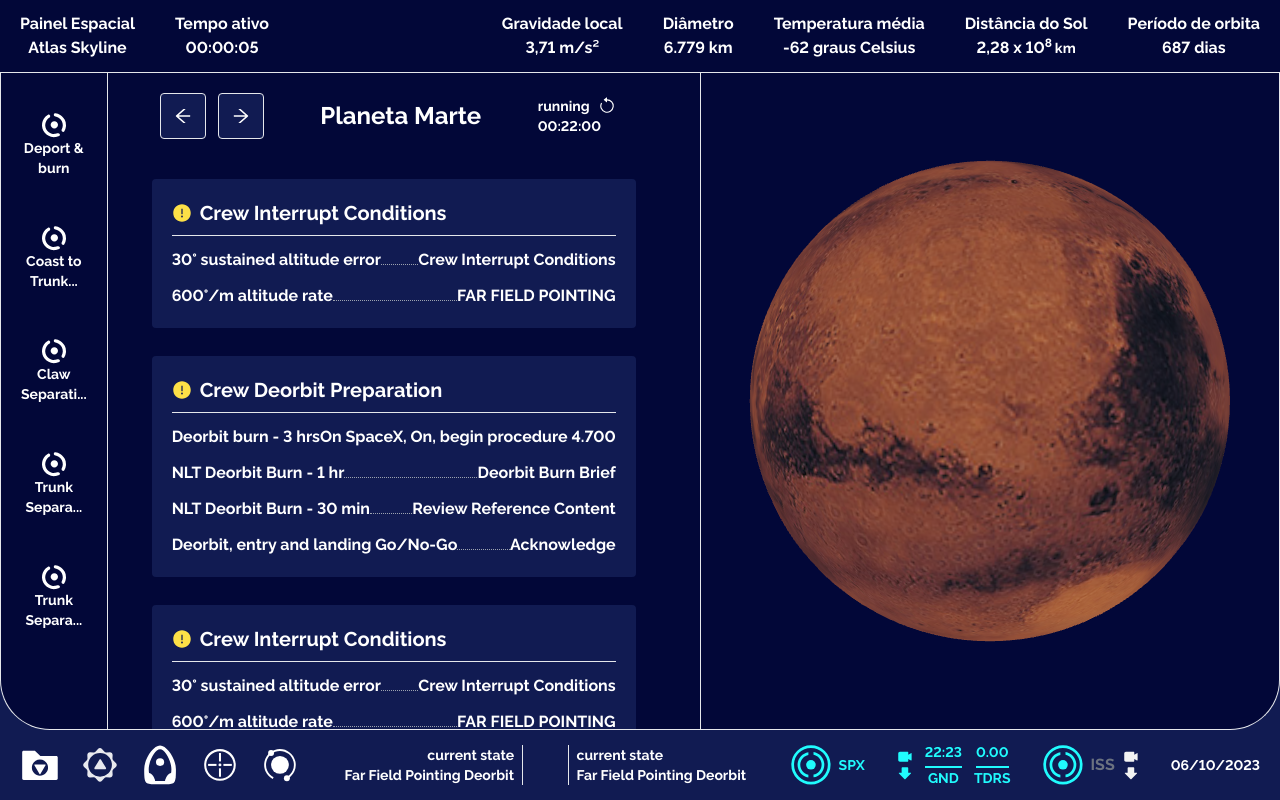
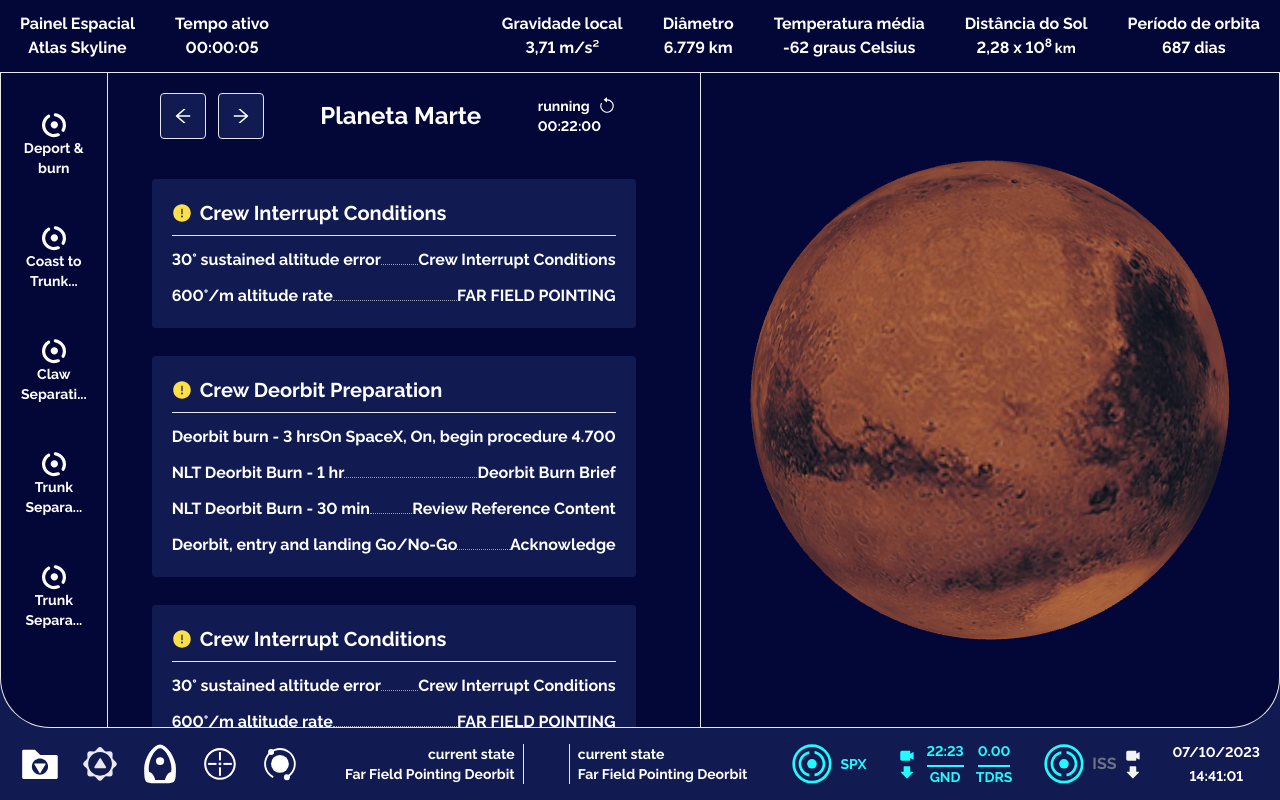
Before and after one commit to Sjhns/atlas-skyline, a Next.js app: page / in a window 1280 px wide. Built offline with nearby package versions, Linux system fonts and the light colour scheme.

Commit message:
feat: add current component time and date

```diff
--- /dev/null
+++ b/src/components/painel/current-datetime.tsx
@@ -0,0 +1,57 @@
+"use client";
+
+import React, { useState, useEffect } from "react";
+
+const formatDate = (date: Date): string => {
+  const day = date.getDate().toString().padStart(2, "0");
+  const month = (date.getMonth() + 1).toString().padStart(2, "0"); // Month is zero-based
+  const year = date.getFullYear();
+  return `${day}/${month}/${year}`;
+};
+
+const formatTime = (date: Date): string => {
+  const hours = date.getHours().toString().padStart(2, "0");
+  const minutes = date.getMinutes().toString().padStart(2, "0");
+  const seconds = date.getSeconds().toString().padStart(2, "0");
+  return `${hours}:${minutes}:${seconds}`;
+};
+
+export const CurrentDate: React.FC = () => {
+  const [currentDate, setCurrentDate] = useState<string>(
+    formatDate(new Date())
+  );
+
+  useEffect(() => {
+    const interval = setInterval(() => {
+      setCurrentDate(formatDate(new Date()));
+    }, 1000); // Atualiza a cada segundo
+
+    return () => clearInterval(interval);
+  }, []);
+
+  return (
+    <div>
+      <span className="text-sm font-bold">{currentDate}</span>
+    </div>
+  );
+};
+
+export const CurrentTime = () => {
+  const [currentTime, setCurrentTime] = useState<string>(
+    formatTime(new Date())
+  );
+
+  useEffect(() => {
+    const interval = setInterval(() => {
+      setCurrentTime(formatTime(new Date()));
+    }, 1000); // Atualiza a cada segundo
+
+    return () => clearInterval(interval);
+  }, []);
+
+  return (
+    <div>
+      <span className="text-sm font-bold">{currentTime}</span>
+    </div>
+  );
+};
--- a/src/components/painel/footer.tsx
+++ b/src/components/painel/footer.tsx
@@ -1,3 +1,7 @@
+"use client";
+
+import { CurrentDate, CurrentTime } from "./current-datetime";
+
 export const Footer = () => {
   return (
     <footer className="w-full flex items-center justify-between px-5 py-3 bg-[#111B52]">
@@ -72,8 +76,10 @@ export const Footer = () => {
         </div>
 
         {/* 4 */}
-        <div>
-          <span className="text-sm font-bold">06/10/2023</span>
+        <div className="flex flex-col items-center justify-center">
+          <CurrentDate />
+          <CurrentTime />
+          {/* <span className="text-sm font-bold">06/10/2023</span> */}
         </div>
       </div>
     </footer>
```
